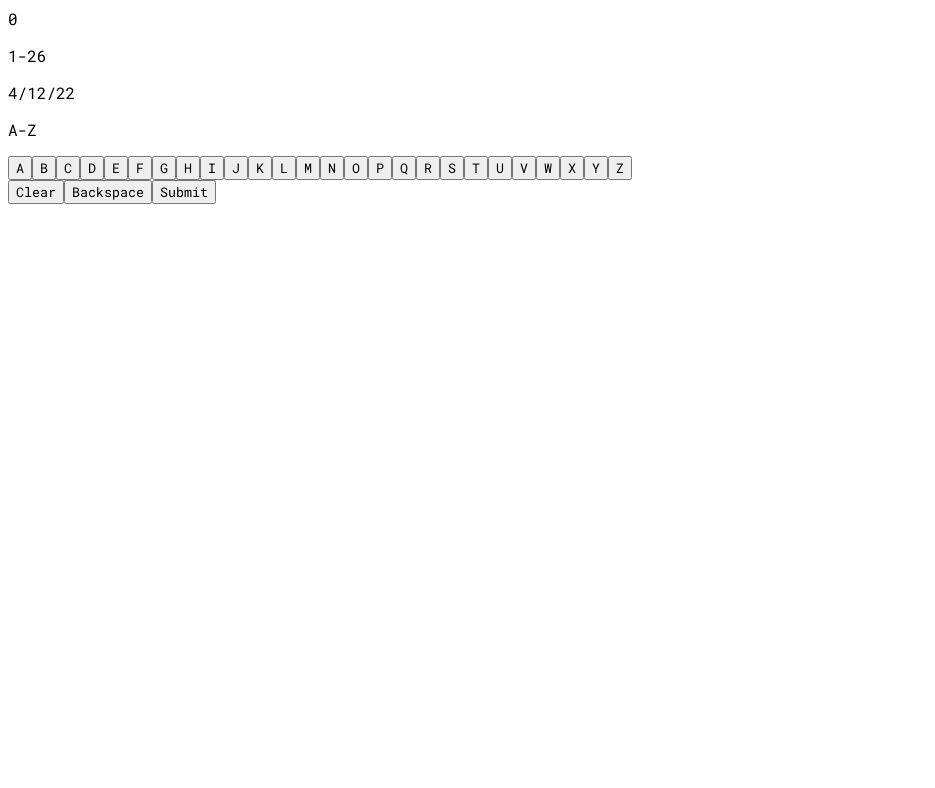
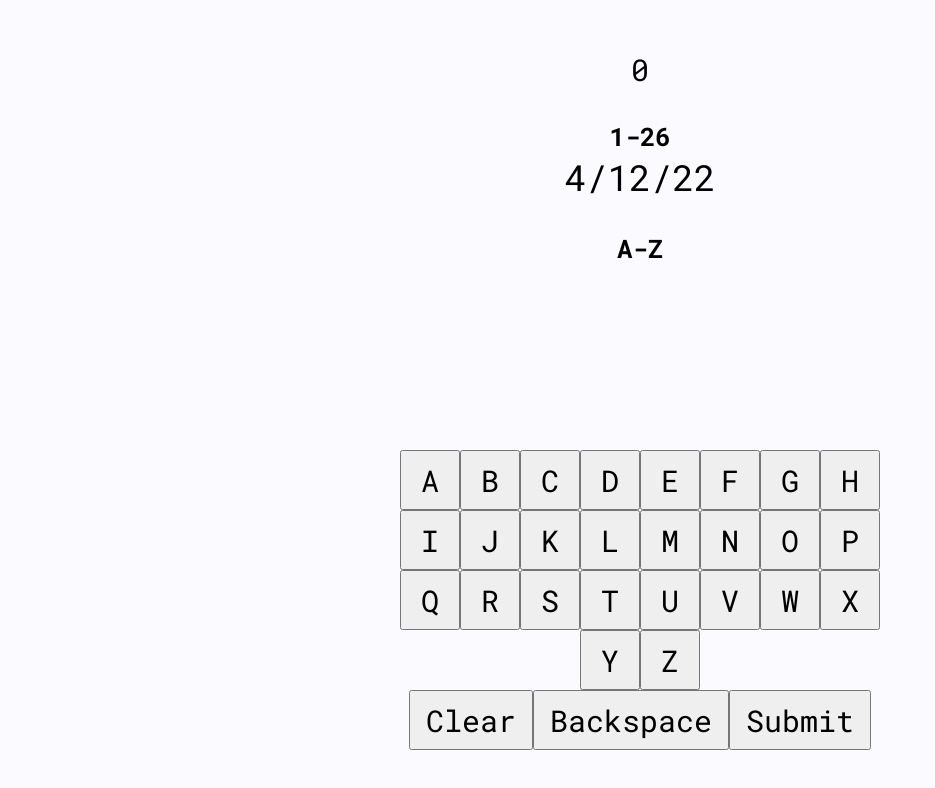
Before and after one commit to ppasupat/encoding-practice, a React (Vite) app: page / in a window 1280 px wide. Shown: the top 788 px of the page, without its empty margins (0-935 px from the left). Built offline with nearby package versions, Linux system fonts and the light colour scheme.

Commit message:
Resizing mechanism + Basic styling

```diff
--- a/index.html
+++ b/index.html
@@ -2,14 +2,17 @@
 <html lang="en">
 <head>
   <meta charset="UTF-8" />
-    <meta name="viewport" content="width=device-width, initial-scale=1.0" />
+  <meta id="viewport" name="viewport" content="width=device-width, initial-scale=1.0, user-scalable=no">
+  <title>Encoding Practice</title>
   <link rel="preconnect" href="https://fonts.googleapis.com">
   <link rel="preconnect" href="https://fonts.gstatic.com" crossorigin>
   <link href="https://fonts.googleapis.com/css2?family=Roboto+Mono:ital,wght@0,100..700;1,100..700&display=swap" rel="stylesheet">
-    <title>Encoding Practice</title>
 </head>
 <body>
+  <div id="game-wrapper">
     <div id="root"></div>
+  </div>
   <script type="module" src="/src/main.jsx"></script>
+  <script type="module" src="/src/resizer.js"></script>
 </body>
 </html>
--- a/src/App.jsx
+++ b/src/App.jsx
@@ -35,16 +35,18 @@ export default function App() {
         <span id="score-display">{score}</span>
       </header>
       <article>
-        <p id="question-type">{question.questionType}</p>
-        <p id="question">{question.question}</p>
-        <p id="answer-type">{question.answerType}</p>
-        <p id="answer">{answer}</p>
-        <Keyboard handleKey={handleKey} />
+        <div id="question-type">{question.questionType}</div>
+        <div id="question">{question.question}</div>
+        <div id="answer-type">{question.answerType}</div>
+        <div id="answer">{answer}</div>
       </article>
       <footer>
-        <button onClick={handleClear}>Clear</button>
-        <button onClick={handleBackspace}>Backspace</button>
-        <button onClick={handleSubmit}>Submit</button>
+        <Keyboard handleKey={handleKey} />
+        <div className="special-buttons">
+          <button onClick={handleClear}>Clear</button>
+          <button onClick={handleBackspace}>Backspace</button>
+          <button onClick={handleSubmit}>Submit</button>
+        </div>
       </footer>
     </>
   );
--- /dev/null
+++ b/src/resizer.js
@@ -0,0 +1,19 @@
+(() => {
+  const SCREEN_WIDTH = 500, SCREEN_HEIGHT = 700;
+
+  function resizeScreen() {
+    const ratio = Math.min(
+      1.0,
+      window.innerWidth / SCREEN_WIDTH,
+      (window.innerHeight - 25) / SCREEN_HEIGHT,
+    );
+    const wrapper = document.getElementById('game-wrapper');
+    wrapper.style.width = `${SCREEN_WIDTH * ratio}px`;
+    wrapper.style.height = `${SCREEN_HEIGHT * ratio}px`;
+    const root = document.getElementById('root');
+    root.style.transform = `scale(${ratio})`;
+  }
+
+  resizeScreen();
+  window.addEventListener('resize', resizeScreen);
+})();
--- a/src/style.css
+++ b/src/style.css
@@ -6,6 +6,71 @@
   user-select: none;
 }
 
-*, button {
+html, button {
   font-family: 'Roboto Mono', monospace;
 }
+
+/* ################################ */
+/* scene */
+
+html {
+  height: 100%;
+  touch-action: manipulation;
+  font-size: 30px;
+}
+
+body {
+  margin: 0;
+  height: 100%;
+  background: #fafaff;
+  display: flex;
+  flex-direction: column;
+  align-items: center;
+  justify-content: center;
+}
+
+#root {
+  position: relative;
+  width: 500px;
+  height: 700px;
+  overflow: hidden;
+  transform-origin: top left;
+  display: flex;
+  flex-direction: column;
+  justify-content: center;
+  text-align: center;
+}
+
+article {
+  flex-grow: 1;
+}
+
+/* ################################ */
+/* question */
+
+#question-type, #answer-type {
+  font-size: 0.85rem;
+  font-weight: bold;
+  margin-top: 1rem;
+}
+
+#question, #answer {
+  font-size: 1.2rem;
+}
+
+/* ################################ */
+/* keyboard */
+
+footer button {
+  font-size: 1rem;
+}
+
+.keyboard button {
+  width: 2rem;
+  height: 2rem;
+}
+
+.special-buttons button {
+  height: 2rem;
+  padding: 0 15px;
+}
```
Lines whose indentation alone changed are shown as unchanged.
